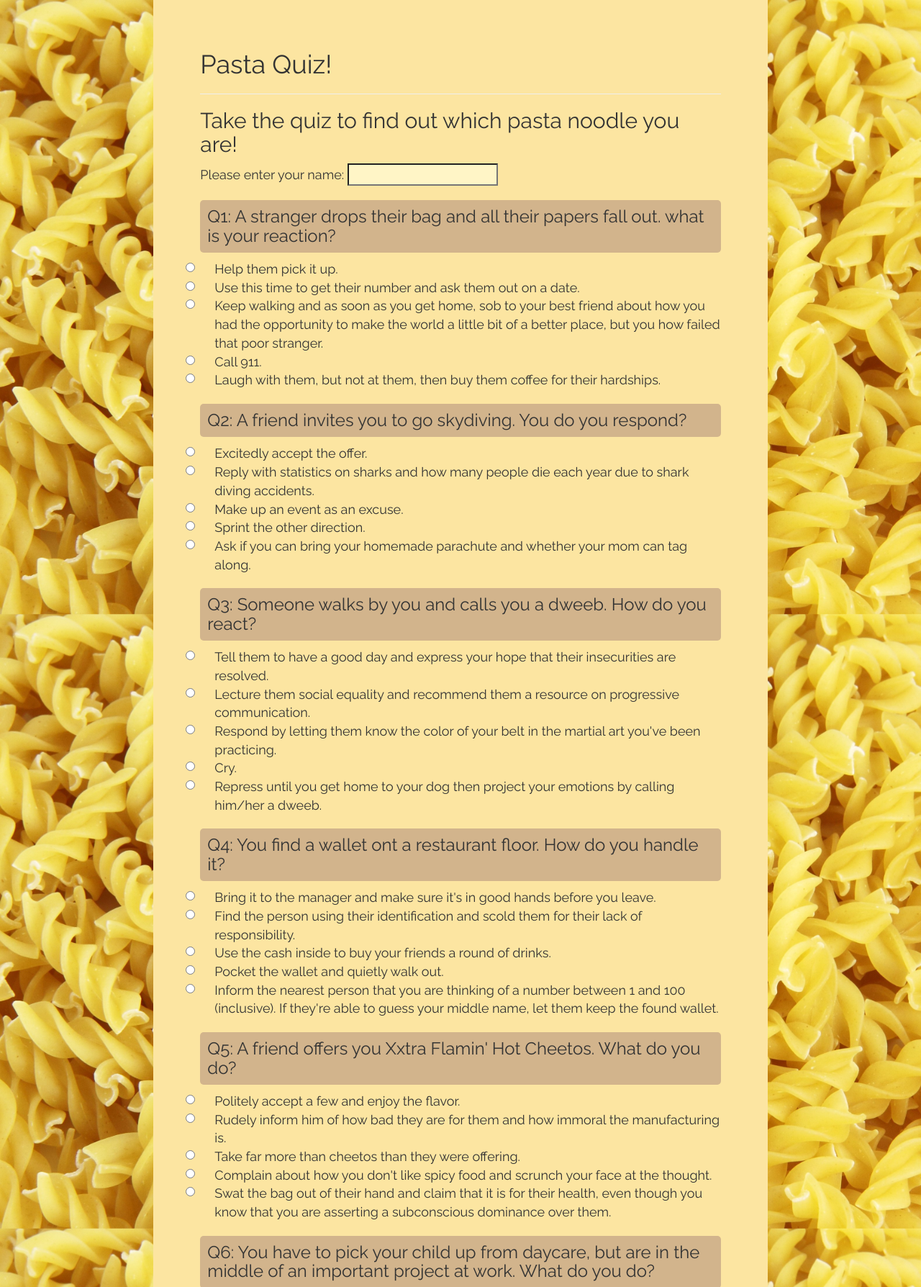
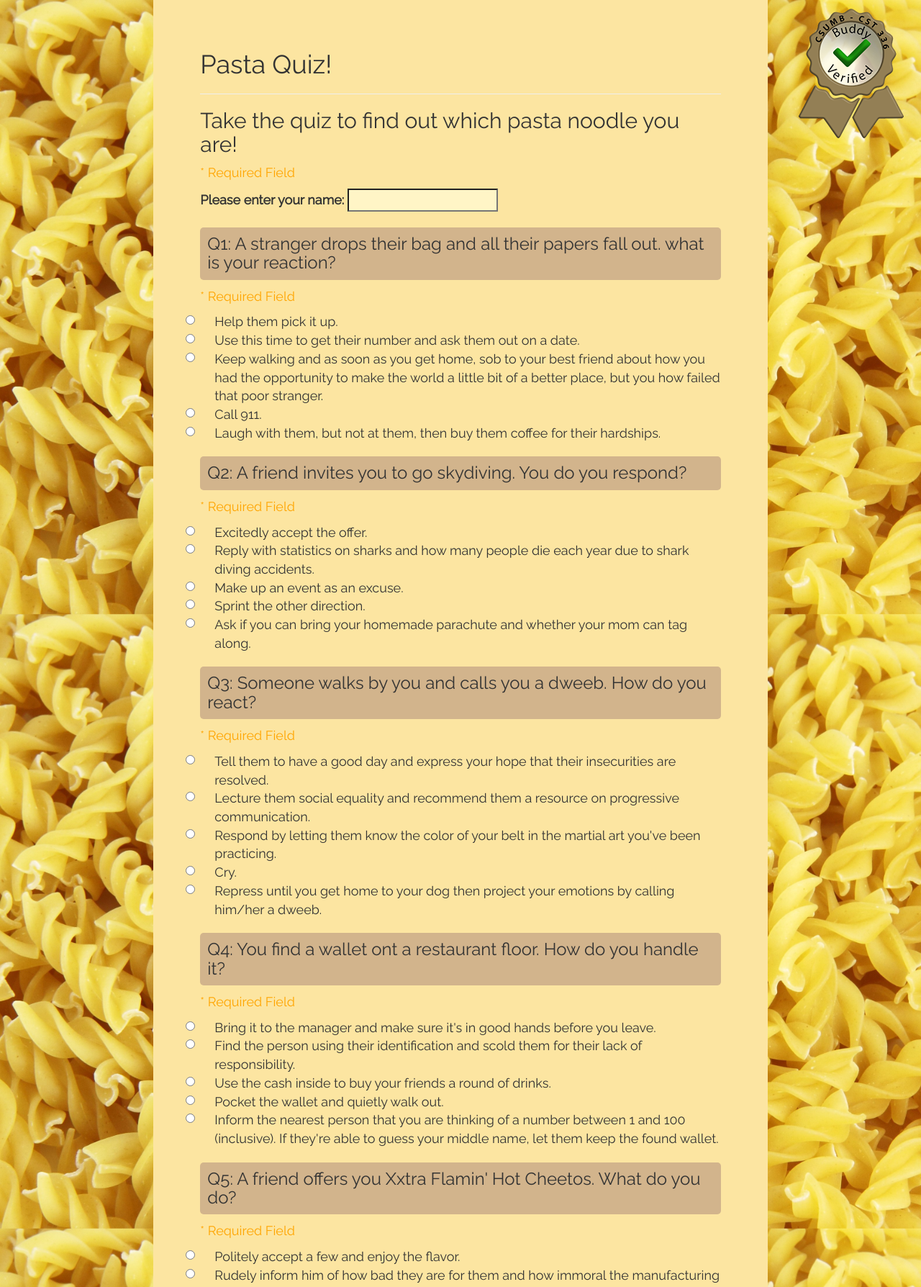
Before and after one commit to erikringwalters/cst336, a PHP site: page /cst336/homework/homework3/index.php in a window 1280 px wide. Shown: the top 1788 px of the page at 72% size. Run offline with PHP 8.4, Linux system fonts and the light colour scheme.

Commit message:
Got name field to work

```diff
--- a/cst336/homework/homework3/css/styles.css
+++ b/cst336/homework/homework3/css/styles.css
@@ -54,3 +54,7 @@ hr{
 .err{
     color: orange;
 }
+
+#buddyVerified{
+    float: right;
+}
--- a/cst336/homework/homework3/index.php
+++ b/cst336/homework/homework3/index.php
@@ -1,11 +1,5 @@
 <?php
-// $answers = array (
-// array("bowtie",0),
-// array("linguini",0),
-// array("spaghetti",0),
-// array("pene",0),
-// array("spiral",0),
-//  )
+$errMsg = "* Required Field";
 ?>
 <head>
     <title>Pasta Quiz!</title>
@@ -29,15 +23,26 @@
     <h2>Take the quiz to find out which pasta noodle you are!</h2>
 
 
-     <form target="_blank" action="result.php" method="post" id="quiz">
+     <form action="result.php" method="post" id="quiz">
+      <!--target="_blank"-->
+           <?php if(!isset($_POST['uname'])){
+     echo "<p class='err'>".$errMsg."</p>";}
+          else{echo"";}
 
-    Please enter your name: <input class="textInput" type="text" name="uname"></input>
+    ?>
+   <label for="uname">Please enter your name:</label>  <input class="textInput" type="text" name="uname" value=''>
+
+
 
     <h3>
         Q1: A stranger drops their bag and all their papers fall out. what is
         your reaction?
     </h3>
+       <?php if(!isset($_POST['q1'])){
+     echo "<p class='err'>".$errMsg."</p>";}
+          else{echo"";}
 
+    ?>
          <div class="radio">
          <input class="bowtie" type= "radio"  name="q1" value = "bowtie"><label for="bowtie">Help them pick it up.</label></input><br/>
          <input class="linguini" type= "radio"  name="q1" value = "linguini"><label for="linguini">Use this time to get their number and ask them out on a date.</label></input><br/>
@@ -47,12 +52,17 @@
          <input class="pene" type= "radio"  name="q1" value = "pene"><label for="pene">Call 911.</label></input><br/>
          <input class="spiral" type= "radio"  name="q1" value = "spiral"><label for="spiral">Laugh with them, but not at them, then buy them coffee for their
         hardships.</label></input><br/>
+
          </div>
 
     <h3>
         Q2: A friend invites you to go skydiving. You do you respond?
     </h3>
+         <?php if(!isset($_POST['q2'])){
+     echo "<p class='err'>".$errMsg."</p>";}
+          else{echo"";}
 
+    ?>
 
         <div class="radio">
          <input class="bowtie" type= "radio"  name="q2" value = "bowtie"><label for="bowtie">Excitedly accept the offer.</label></input><br/>
@@ -68,7 +78,11 @@
     <h3>
         Q3: Someone walks by you and calls you a dweeb. How do you react?
     </h3>
+         <?php if(!isset($_POST['q3'])){
+     echo "<p class='err'>".$errMsg."</p>";}
+          else{echo"";}
 
+    ?>
         <div class="radio">
 
          <input class="bowtie" type= "radio"  name="q3" value = "bowtie"><label for="bowtie">Tell them to have a good day and express your hope that their
@@ -86,7 +100,11 @@
      <h3>
         Q4: You find a wallet ont a restaurant floor. How do you handle it?
     </h3>
+         <?php if(!isset($_POST['q4'])){
+     echo "<p class='err'>".$errMsg."</p>";}
+          else{echo"";}
 
+    ?>
         <div class="radio">
          <input class="bowtie" type= "radio"  name="q4" value = "bowtie"><label for="bowtie">Bring it to the manager and make sure it's in good hands before you
         leave.</label></input><br/>
@@ -103,7 +121,11 @@
      <h3>
         Q5: A friend offers you Xxtra Flamin' Hot Cheetos. What do you do?
     </h3>
+         <?php if(!isset($_POST['q5'])){
+     echo "<p class='err'>".$errMsg."</p>";}
+          else{echo"";}
 
+    ?>
         <div class="radio">
          <input class="bowtie" type= "radio"  name="q5" value = "bowtie"><label for="bowtie">Politely accept a few and enjoy the flavor.</label></input><br/>
          <input class="linguini" type= "radio"  name="q5" value = "linguini"><label for="linguini">Rudely inform him of how bad they are for them and how immoral the
@@ -120,7 +142,11 @@
 
     <h3>Q6: You have to pick your child up from daycare, but are in the middle of
     an important project at work. What do you do?</h3>
+         <?php if(!isset($_POST['q6'])){
+     echo "<p class='err'>".$errMsg."</p>";}
+          else{echo"";}
 
+    ?>
         <div class="radio">
 
          <input class="bowtie" type= "radio"  name="q6" value = "bowtie"><label for="bowtie">Inform your boss and make the decision based on their understanding.</label></input><br/>
@@ -134,7 +160,11 @@
 
 
      <h3>Q7: An alien asks you to take him to your leader. How do you react?</h3>
+         <?php if(!isset($_POST['q7'])){
+     echo "<p class='err'>".$errMsg."</p>";}
+          else{echo"";}
 
+    ?>
         <div class="radio">
 
          <input class="bowtie" type= "radio"  name="q7" value = "bowtie"><label for="bowtie">Give him accurate directions to your boss and ask if there's any
@@ -150,7 +180,11 @@
 
 
      <h3>Q8: Your friend trips on a skateboard. How do you handle it?</h3>
+         <?php if(!isset($_POST['q8'])){
+     echo "<p class='err'>".$errMsg."</p>";}
+          else{echo"";}
 
+    ?>
         <div class="radio">
 
          <input class="bowtie" type= "radio"  name="q8" value = "bowtie"><label for="bowtie">You whip out your Neosporin and kiss any boo-boos better, then write a
@@ -164,7 +198,11 @@
 
 
     <h3>Q9: You failed an exam that you studied hours for.</h3>
+         <?php if(!isset($_POST['q9'])){
+     echo "<p class='err'>".$errMsg."</p>";}
+          else{echo"";}
 
+    ?>
         <div class="radio">
 
          <input class="bowtie" type= "radio"  name="q9" value = "bowtie"><label for="bowtie">Accept your defeat, make a note to study better next time, and make
@@ -180,8 +218,12 @@
 
 
     <h3>Q10: How many punches can you take to the throat?</h3>
+         <?php if(!isset($_POST['q10'])){
+     echo "<p class='err'>".$errMsg."</p>";}
+     else{echo"";}
+    ?>
     <!--Number thing goes here. -->
-    <input id="punches" class="textInput" type="number" name="q10"></input>
+    <input id="punches" class="textInput" type="number" name="q10" value='0'><label for="q10"></label>
     <br/><br/><br/>
     <center>
 
@@ -191,4 +233,7 @@
     </div>
     </div>
     <div class="col-md-2"></div>
+     <!--/*BEGIN Added by Joel Casillas 10/11/2017*/-->
+     <img id="buddyVerified" src="img/buddy_verified.png" alt="Buddy verified"/>
+        <!--/*END Added by Joel Casillas 10/11/2017*/-->
 </body>
```
Also changed, not shown: cst336/homework/homework3/result.php (+5 -2 lines), cst336/homework/homework3/img/buddy_verified.png (added).
